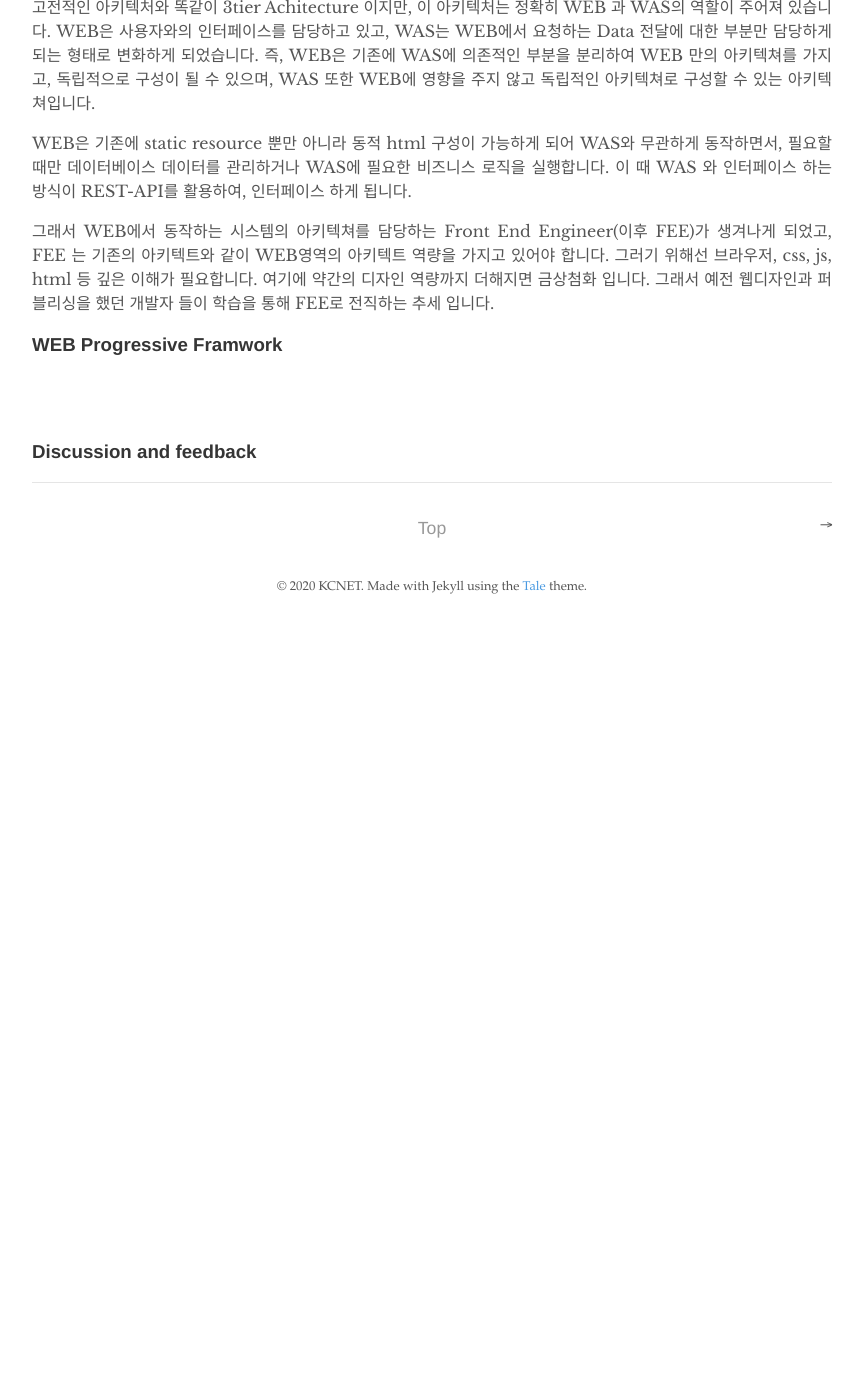
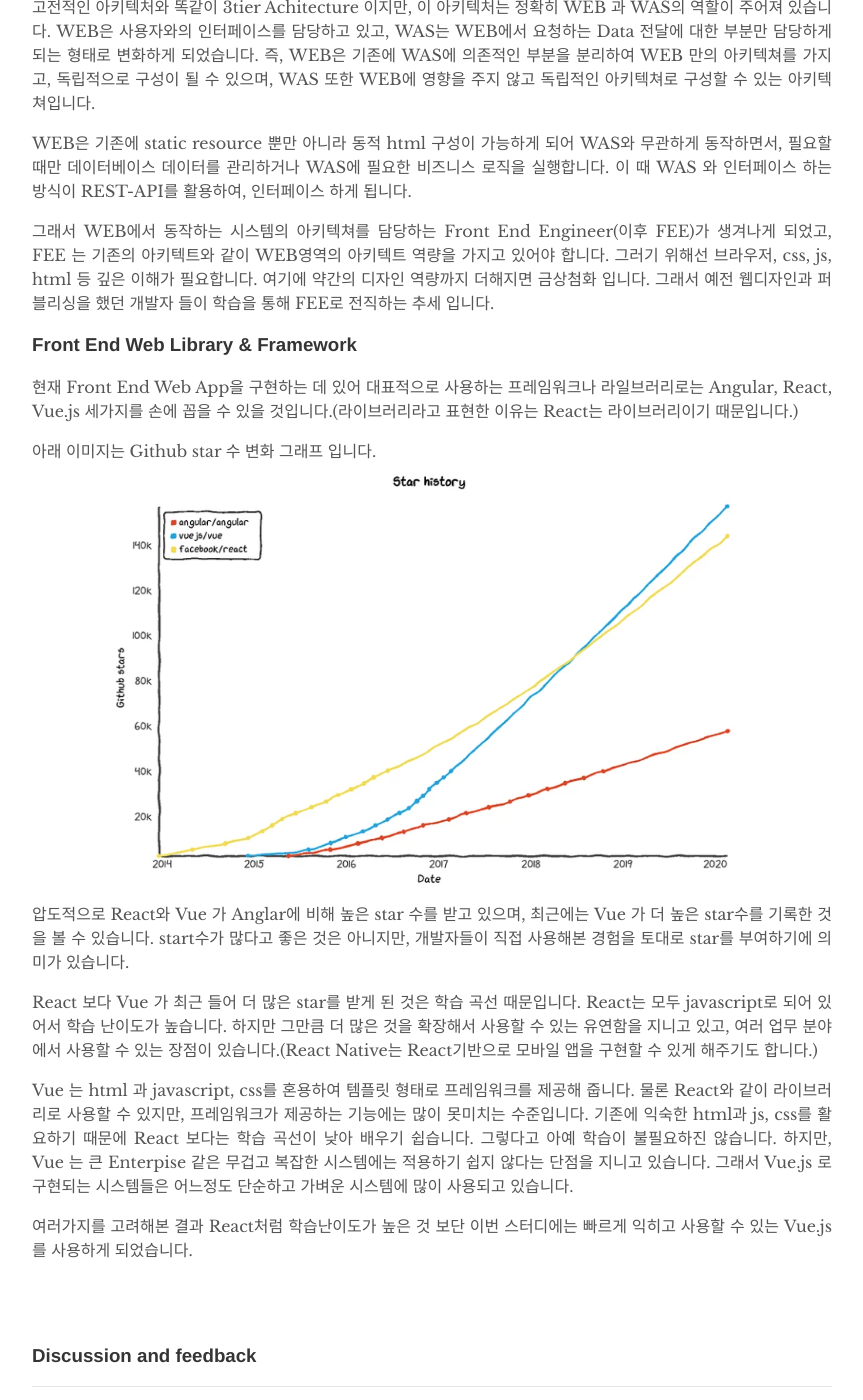
Before and after one commit to kcnet-kguru/kcnet-kguru.github.io, a Jekyll site: the page built from _posts/2020-06-23-vuejs-todolist.md, in a window 1280 px wide and 1400 px high, scrolled down 2230 px. Shown: the whole window, without its empty margins (208-1071 px from the left). Built offline with Jekyll 4.4.1, drawn with Linux system fonts in a browser that asks for light colours; comment, search, counter and statistics services are not loaded; before the commit the page ends 2860 px from its top, so only the background shows below that.

Commit message:
설정 변경

```diff
--- a/_config.yml
+++ b/_config.yml
@@ -29,6 +29,8 @@ remote_theme: chesterhow/tale
 plugins:
   - jekyll-paginate
   - jekyll-remote-theme
+  - jekyll-feed
+  - jekyll-seo-tag
   # - jemoji #Uncomment this to allow emoji in your post
 
 # Permalinks
--- a/_posts/2020-06-23-vuejs-todolist.md
+++ b/_posts/2020-06-23-vuejs-todolist.md
@@ -4,7 +4,6 @@ title:  "[KGURU] 나만의 TODO App 만들기 - Front End 와 Back End"
 author: "장상익"
 comments: true
 ---
-
 ### KURU 나만의 TODO App 만들기 - Front End 와 Back End
 
 안녕하세요 KGuru 장상익 입니다.
@@ -39,4 +38,21 @@ WEB은 기존에 static resource 뿐만 아니라 동적 html 구성이 가능
 
 그래서 WEB에서 동작하는 시스템의 아키텍쳐를 담당하는 Front End Engineer(이후 FEE)가 생겨나게 되었고, FEE 는 기존의 아키텍트와 같이 WEB영역의 아키텍트 역량을 가지고 있어야 합니다. 그러기 위해선 브라우저, css, js, html 등 깊은 이해가 필요합니다. 여기에 약간의 디자인 역량까지 더해지면 금상첨화 입니다. 그래서 예전 웹디자인과 퍼블리싱을 했던 개발자 들이 학습을 통해 FEE로 전직하는 추세 입니다.
 
-### WEB Progressive Framwork
+### Front End Web Library & Framework
+
+현재 Front End Web App을 구현하는 데 있어 대표적으로 사용하는 프레임워크나 라일브러리로는 Angular, React, Vue.js 세가지를 손에 꼽을 수 있을 것입니다.(라이브러리라고 표현한 이유는 React는 라이브러리이기 때문입니다.)
+
+아래 이미지는 Github star 수 변화 그래프 입니다.
+<img src="/assets/images/todolist/star-history.png" width="80%" height="80%" title="비교" alt="star-history">
+
+압도적으로 React와 Vue 가 Anglar에 비해 높은 star 수를 받고 있으며, 최근에는 Vue 가 더 높은 star수를 기록한 것을 볼 수 있습니다.
+start수가 많다고 좋은 것은 아니지만, 개발자들이 직접 사용해본 경험을 토대로 star를 부여하기에 의미가 있습니다.
+
+React 보다 Vue 가 최근 들어 더 많은 star를 받게 된 것은 학습 곡선 때문입니다. React는 모두 javascript로 되어 있어서 학습 난이도가 높습니다.
+하지만 그만큼 더 많은 것을 확장해서 사용할 수 있는 유연함을 지니고 있고, 여러 업무 분야에서 사용할 수 있는 장점이 있습니다.(React Native는 React기반으로 모바일 앱을 구현할 수 있게 해주기도 합니다.)
+
+Vue 는 html 과 javascript, css를 혼용하여 템플릿 형태로 프레임워크를 제공해 줍니다. 물론 React와 같이 라이브러리로 사용할 수 있지만, 프레임워크가 제공하는 기능에는 많이 못미치는 수준입니다.
+기존에 익숙한 html과 js, css를 활요하기 때문에 React 보다는 학습 곡선이 낮아 배우기 쉽습니다. 그렇다고 아예 학습이 불필요하진 않습니다.
+하지만, Vue 는 큰 Enterpise 같은 무겁고 복잡한 시스템에는 적용하기 쉽지 않다는 단점을 지니고 있습니다. 그래서 Vue.js 로 구현되는 시스템들은 어느정도 단순하고 가벼운 시스템에 많이 사용되고 있습니다.
+
+여러가지를 고려해본 결과 React처럼 학습난이도가 높은 것 보단 이번 스터디에는 빠르게 익히고 사용할 수 있는 Vue.js를 사용하게 되었습니다.
```
Also changed, not shown: assets/images/todolist/star-history.PNG (added).
